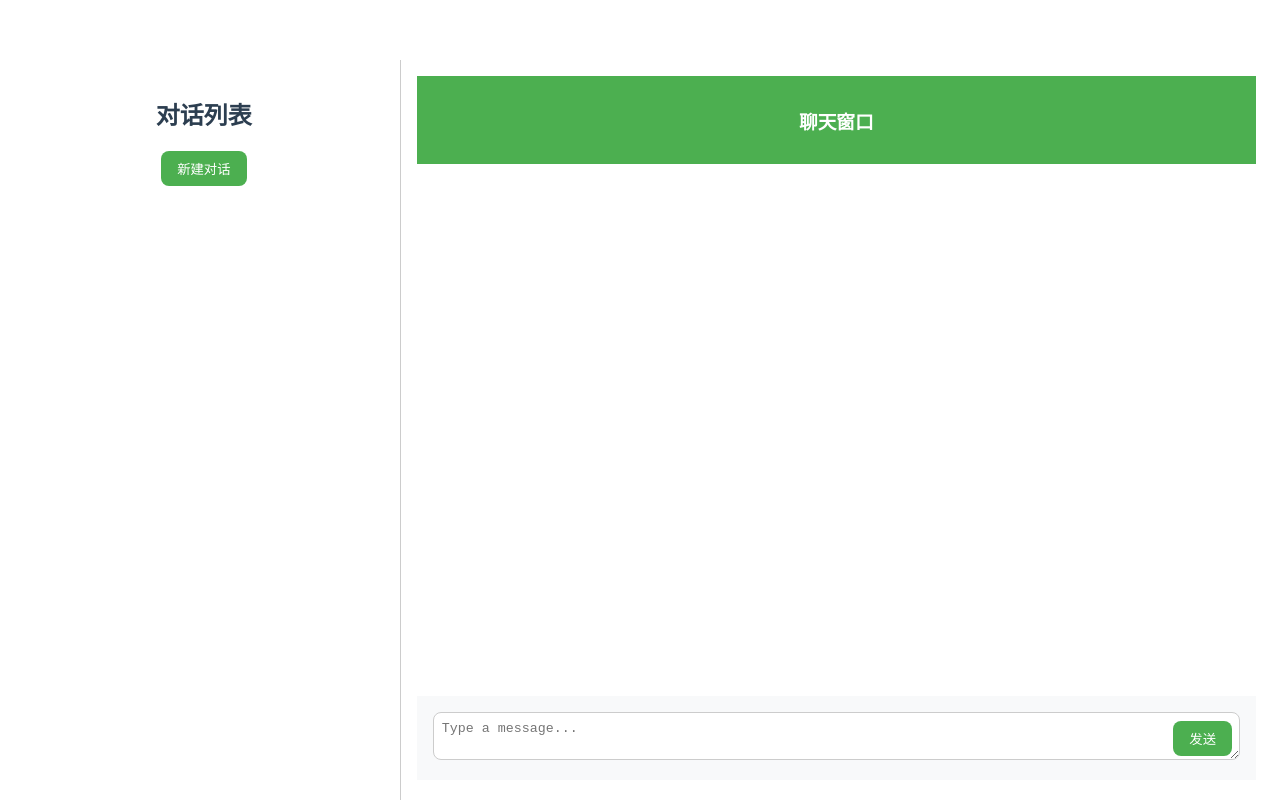
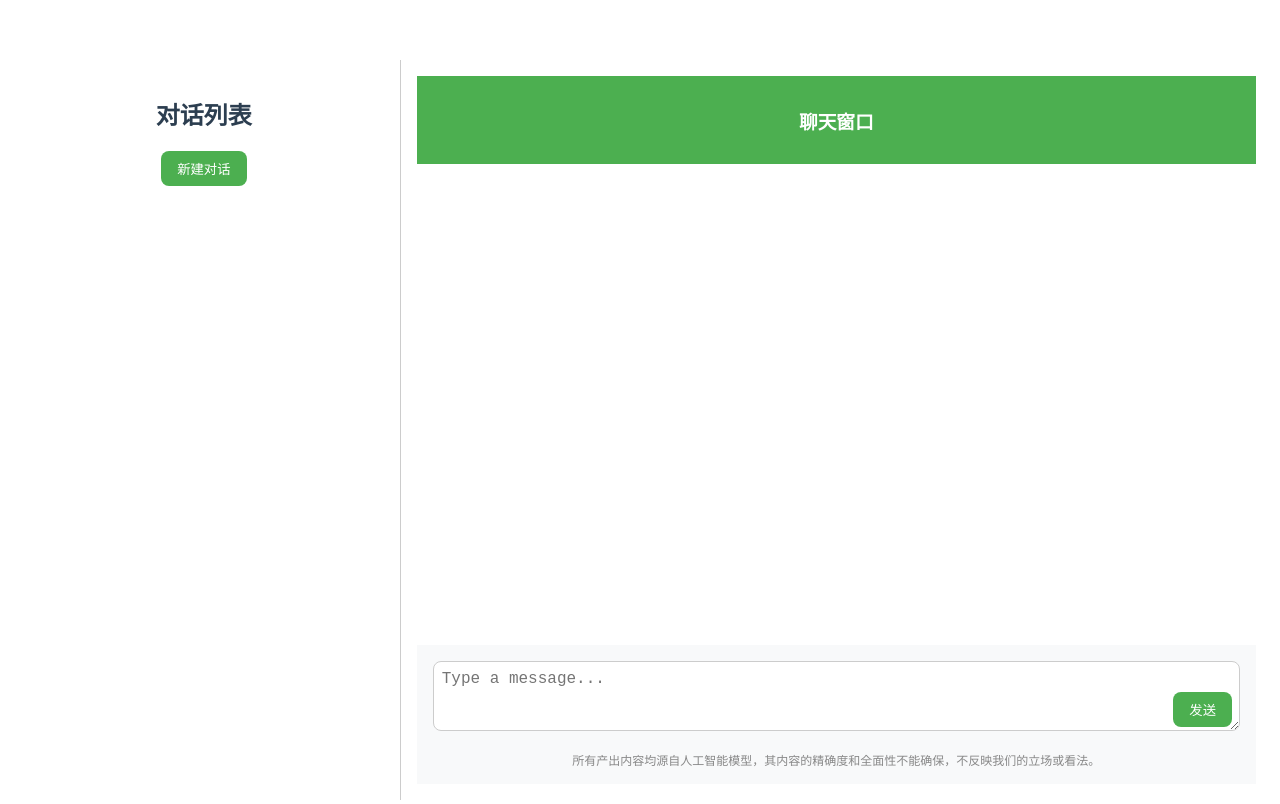
Before and after one commit to huweidong-ai/chat-ai-vue, a Vue app: page / in a window 1280 px wide. Shown: the top 804 px of the page. Built offline with nearby package versions, Linux system fonts and the light colour scheme.

Commit message:
feat(components): 优化聊天组件并添加免责声明
- 在 ConversationListAndChat 组件中添加免责声明文本- 调整聊天页脚样式，增加最小高度和字体大小
- 优化发送按钮样式

```diff
--- a/src/components/ConversationListAndChat.vue
+++ b/src/components/ConversationListAndChat.vue
@@ -40,6 +40,9 @@
           <button @click="sendMessageOrStop" :class="['btn', isCurrentDialogStreaming ? 'send-button-red' : 'send-button']">
             {{ isCurrentDialogStreaming ? '停止' : '发送' }}
           </button>
+        </div>
+        <div class="disclaimer">
+          所有产出内容均源自人工智能模型，其内容的精确度和全面性不能确保，不反映我们的立场或看法。
         </div>
       </footer>
     </div>
@@ -491,6 +494,7 @@ export default {
 
 .chat-footer {
   display: flex;
+  flex-direction: column;
   padding: 1rem;
   background-color: #f8f9fa;
 }
@@ -508,6 +512,8 @@ export default {
   padding: 0.5rem;
   box-sizing: border-box;
   max-height: 200px; /* 设置最大高度为200px */
+  min-height: 70px;
+  font-size: 16px; /* 增大输入文字大小 */
   overflow-y: auto;
 }
 
@@ -538,4 +544,11 @@ export default {
 .send-button-red:hover {
   background-color: #d32f2f;
 }
+
+.disclaimer {
+  margin-top: 1rem;
+  font-size: 12px;
+  color: #888;
+  text-align: center;
+}
 </style>
```
